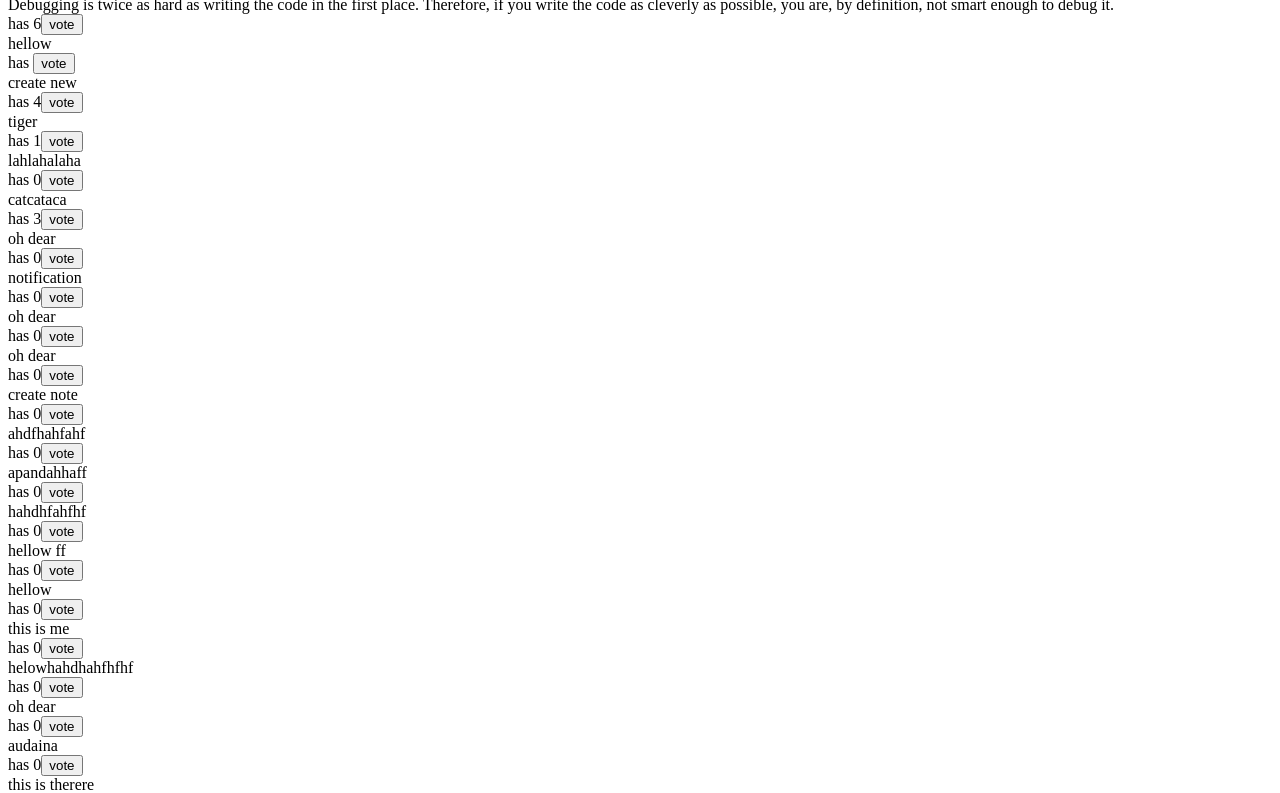
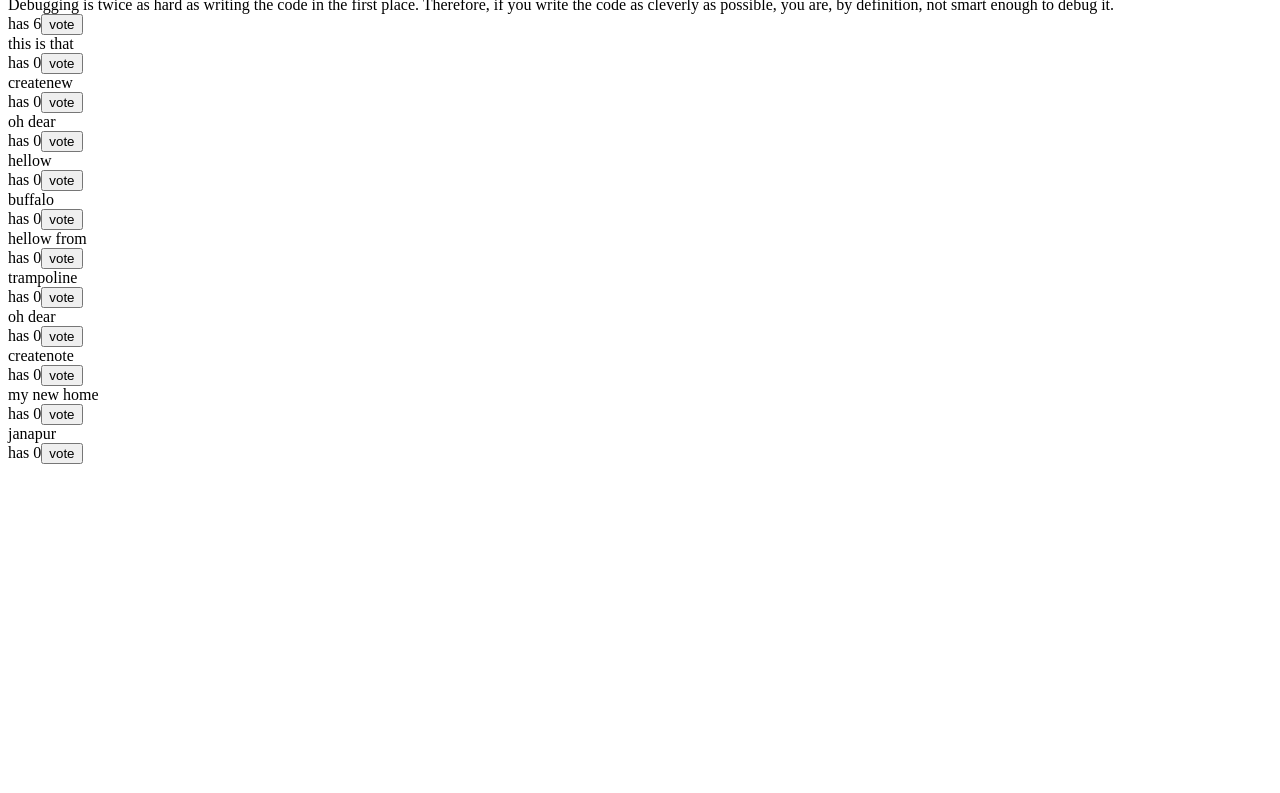
Before and after one commit to pratiksj/query-anecdote, a React (Create React App) app: page / in a window 1280 px wide. Shown: the part 320-1113 px from the top of the page. After the commit the page ends 800 px from the top, so only its background shows below. Built offline with nearby package versions, Linux system fonts and the light colour scheme; data requests are answered from the project's data file.

Commit message:
feat: initialize useState for storing data and use context api for decentralizing data for each component

```diff
--- a/db.json
+++ b/db.json
@@ -3,12 +3,12 @@
     {
       "content": "If it hurts, do it more often",
       "id": "47145",
-      "votes": 3
+      "votes": 10
     },
     {
       "content": "Adding manpower to a late software project makes it later!",
       "id": "21149",
-      "votes": 2
+      "votes": 3
     },
     {
       "content": "The first 90 percent of the code accounts for the first 90 percent of the development time...The remaining 10 percent of the code accounts for the other 90 percent of the development time.",
@@ -18,7 +18,7 @@
     {
       "content": "Any fool can write code that a computer can understand. Good programmers write code that humans can understand.",
       "id": "36975",
-      "votes": 0
+      "votes": 1
     },
     {
       "content": "Premature optimization is the root of all evil.",
@@ -31,153 +31,59 @@
       "votes": 6
     },
     {
-      "content": "hellow ",
-      "id": "7EwCeZX"
+      "content": "this is that ",
+      "votes": 0,
+      "id": "FfNcarp"
     },
     {
-      "content": "create new ",
-      "votes": 4,
-      "id": "OJNHovC"
-    },
-    {
-      "content": "tiger",
-      "votes": 1,
-      "id": "tcHY4FV"
-    },
-    {
-      "content": "lahlahalaha",
+      "content": "createnew",
       "votes": 0,
-      "id": "uQqZnZu"
-    },
-    {
-      "content": "catcataca",
-      "votes": 3,
-      "id": "nz_z_s-"
+      "id": "CJjaeZJ"
     },
     {
       "content": "oh dear",
       "votes": 0,
-      "id": "EfbvRFI"
+      "id": "2FfkfWO"
     },
     {
-      "content": "notification ",
+      "content": "hellow ",
       "votes": 0,
-      "id": "NIUdTTR"
+      "id": "9Vnmqnn"
+    },
+    {
+      "content": "buffalo",
+      "votes": 0,
+      "id": "QL14r3N"
+    },
+    {
+      "content": "hellow from",
+      "votes": 0,
+      "id": "KbhV7cf"
+    },
+    {
+      "content": "trampoline",
+      "votes": 0,
+      "id": "gYa41vP"
     },
     {
       "content": "oh dear",
       "votes": 0,
-      "id": "INdCAlg"
-    },
-    {
-      "content": "oh dear",
-      "votes": 0,
-      "id": "TcLamKv"
-    },
-    {
-      "content": "create note",
-      "votes": 0,
-      "id": "CkR5bV_"
-    },
-    {
-      "content": "ahdfhahfahf",
-      "votes": 0,
-      "id": "Igh9Gyy"
-    },
-    {
-      "content": "apandahhaff",
-      "votes": 0,
-      "id": "39yxBQr"
-    },
-    {
-      "content": "hahdhfahfhf",
-      "votes": 0,
-      "id": "tx_g64b"
-    },
-    {
-      "content": "hellow ff",
-      "votes": 0,
-      "id": "Y7zLWLp"
-    },
-    {
-      "content": "hellow ",
-      "votes": 0,
-      "id": "nc5jgen"
-    },
-    {
-      "content": "this is me",
-      "votes": 0,
-      "id": "2qZnXvy"
-    },
-    {
-      "content": "helowhahdhahfhfhf",
-      "votes": 0,
-      "id": "Q22jISB"
-    },
-    {
-      "content": "oh dear",
-      "votes": 0,
-      "id": "R3yovtg"
-    },
-    {
-      "content": "audaina ",
-      "votes": 0,
-      "id": "IFQ6puC"
-    },
-    {
-      "content": "this is therere",
-      "votes": 0,
-      "id": "OtSWLyb"
-    },
-    {
-      "content": "first notification",
-      "votes": 0,
-      "id": "qixLZPw"
-    },
-    {
-      "content": "kathmandyydf",
-      "votes": 0,
-      "id": "0zFJtHe"
-    },
-    {
-      "content": "night is getting lamba",
-      "votes": 0,
-      "id": "k37G9kl"
-    },
-    {
-      "content": "htis is famer",
-      "votes": 0,
-      "id": "r8rOJA4"
-    },
-    {
-      "content": "hshfhfhfhf",
-      "votes": 0,
-      "id": "4XHN0fC"
-    },
-    {
-      "content": "ahhf;hfhfhf",
-      "votes": 0,
-      "id": "9MOv-GY"
+      "id": "jIO466e"
     },
     {
       "content": "createnote",
       "votes": 0,
-      "id": "S5rEFEp"
+      "id": "q8RdVoF"
     },
     {
-      "content": "fghjklll",
+      "content": "my new home",
       "votes": 0,
-      "id": "ApIDdpV"
+      "id": "JALGnkP"
     },
     {
-      "content": "oh dear",
+      "content": "janapur",
       "votes": 0,
-      "id": "r4-jzHV"
-    },
-    {
-      "content": "oh dear",
-      "votes": 0,
-      "id": "cswhQ-7"
+      "id": "HlF8Trb"
     }
   ]
 }
--- a/src/AnecdoteContext.js
+++ b/src/AnecdoteContext.js
@@ -1,42 +1,28 @@
-import { createContext,useContext,useReducer } from "react";
+import { createContext, useContext, useState } from "react";
 
-const anecdoteReducer=(state,action)=>{
-    switch(action.type){
-case "SET_NOTIFICATION":
-    const content = action
-    console.log(content,"this is from anecdoteReducer")
-    //return {message:content}
-    return content.message
-    case "CLEAR_NOTIFICATION":
-        return null
-        default:
-            return state
-    }
-}
+const AnecdoteContext = createContext(); //create context objext
+console.log(AnecdoteContext, "i am AnecdoteContext");
+//const initalState = "";
 
+export const useMessageValue = () => {
+  const messageAndValue = useContext(AnecdoteContext);
+  return messageAndValue[0];
+};
 
-const AnecdoteContext =createContext()
-const initalState = null
+export const useMessageDispatch = () => {
+  const messageAndDispatch = useContext(AnecdoteContext);
+  return messageAndDispatch[1];
+};
 
-export const useMessageValue=()=>{
-    const messageAndValue = useContext(AnecdoteContext)
-    return messageAndValue[0]
-}
+export const AnectoteContextProvider = (props) => {
+  // const [notification, dispatch] = useReducer(anecdoteReducer, initalState);
+  const [notification, dispatch] = useState("");
+  console.log(notification, "this is from context notification");
+  return (
+    <AnecdoteContext.Provider value={[notification, dispatch]}>
+      {props.children}
+    </AnecdoteContext.Provider>
+  );
+};
 
-export const useMessageDispatch=()=>{
-    const messageAndDispatch = useContext(AnecdoteContext)
-    return messageAndDispatch[1]
-}
-
-
-export const AnectoteContextProvider =(props)=>{
-const [notification,dispatch] = useReducer(anecdoteReducer,initalState)
-console.log(notification,"this is from context")
-return(
-    <AnecdoteContext.Provider value={[notification,dispatch]}>
-        {props.children}
-    </AnecdoteContext.Provider>
-)
-}
-
-export default AnecdoteContext
+export default AnecdoteContext;
--- a/src/App.js
+++ b/src/App.js
@@ -1,77 +1,78 @@
-import AnecdoteForm from './components/AnecdoteForm'
-import Notification from './components/Notification'
-import { useQuery,useMutation, useQueryClient } from 'react-query'
-import { getAnectodes,updateAnecdote} from './request'
+import AnecdoteForm from "./components/AnecdoteForm";
+import Notification from "./components/Notification";
+import { useQuery, useMutation, useQueryClient } from "react-query";
+import { getAnectodes, updateAnecdote } from "./request";
 //import { useContext } from 'react'
 //import AnecdoteContext from './AnecdoteContext'
-import { useMessageDispatch } from './AnecdoteContext'
+import { useMessageDispatch } from "./AnecdoteContext";
 
 const App = () => {
   //const [notification,dispatch] = useContext(AnecdoteContext)
-  const dispatch = useMessageDispatch()
-  const queryClient = useQueryClient()
+  const dispatch = useMessageDispatch();
+  const queryClient = useQueryClient();
 
   const updateAnecdoteMutation = useMutation(updateAnecdote, {
     onSuccess: (updatedAnecdote) => {
-      console.log(updatedAnecdote,"this me upatenotification")
-      const anecdotes = queryClient.getQueryData('anecdotes')
+      console.log(updatedAnecdote, "this me upatenotification");
+      const anecdotes = queryClient.getQueryData("anecdotes");
 
-      queryClient.setQueryData('anecdotes',anecdotes.map((anecdote)=>{
-        return anecdote.id===updatedAnecdote.id? updatedAnecdote: anecdote
-      }))
-      dispatch({type:"SET_NOTIFICATION",message:`${updatedAnecdote.content} has been liked`})
-      setTimeout(()=>{
-        dispatch({type:"CLEAR_NOTIFICATION"})
-      },2000)
+      queryClient.setQueryData(
+        "anecdotes",
+        anecdotes.map((anecdote) => {
+          return anecdote.id === updatedAnecdote.id
+            ? updatedAnecdote
+            : anecdote;
+        })
+      );
+      dispatch(`${updatedAnecdote.content} has been liked`);
+      setTimeout(() => {
+        dispatch("");
+      }, 2000);
     },
-  })
+  });
 
+  const result = useQuery("anecdotes", getAnectodes, {
+    retry: false,
+    // onSuccess: () => {
+    //   queryClient.invalidateQueries("anecdotes");
+    // },
+  });
+  console.log(result, "i am result");
 
-  const result = useQuery("anecdotes",getAnectodes,{
-    retry:false
-  })
-
-  if(result.isLoading){
-    return <h1>loading data</h1>
-
+  if (result.isLoading) {
+    return <h1>loading data</h1>;
   }
 
-  if(result.isError){
-    return <h1>Anecdote service not available due to problems in server</h1>
-
+  if (result.isError) {
+    return <h1>Anecdote service not available due to problems in server</h1>;
   }
 
-  const anecdotes = result.data
-  console.log(anecdotes)
-
+  const anecdotes = result.data;
+  console.log(anecdotes);
 
   const handleVote = (anecdote) => {
-    console.log(anecdote,"handlevote")
-    updateAnecdoteMutation.mutate({...anecdote, votes: anecdote.votes+1 })
-
-  }
-
+    console.log(anecdote, "handlevote");
+    updateAnecdoteMutation.mutate({ ...anecdote, votes: anecdote.votes + 1 });
+  };
 
   return (
     <div>
       <h3>Anecdote app</h3>
 
       <Notification />
-      <AnecdoteForm/>
+      <AnecdoteForm />
 
-      {anecdotes.map(anecdote =>
+      {anecdotes.map((anecdote) => (
         <div key={anecdote.id}>
-          <div>
-            {anecdote.content}
-          </div>
+          <div>{anecdote.content}</div>
           <div>
             has {anecdote.votes}
             <button onClick={() => handleVote(anecdote)}>vote</button>
           </div>
         </div>
-      )}
+      ))}
     </div>
-  )
-}
+  );
+};
 
-export default App
+export default App;
--- a/src/components/AnecdoteForm.js
+++ b/src/components/AnecdoteForm.js
@@ -1,41 +1,36 @@
-import {createAnecdote } from '../request'
-import { useMutation,useQueryClient } from 'react-query'
-//import { useContext } from 'react'
-//import AnecdoteContext from '../AnecdoteContext'
-import { useMessageDispatch } from '../AnecdoteContext'
+import { createAnecdote } from "../request";
+import { useMutation, useQueryClient } from "react-query";
+import { useMessageDispatch } from "../AnecdoteContext";
 
+const AnecdoteForm = ({ type }) => {
+  const dispatch = useMessageDispatch();
 
-const AnecdoteForm = ({type}) => {
-  //const [notification,dispatch] = useContext(AnecdoteContext)
-  const dispatch = useMessageDispatch()
+  const queryClient = useQueryClient();
 
+  const newAnecdoteMutation = useMutation(createAnecdote, {
+    onSuccess: (newAnecdote) => {
+      console.log(newAnecdote, "i am new anecdote");
+      const notes = queryClient.getQueryData("anecdotes");
+      queryClient.setQueryData("anecdotes", notes.concat(newAnecdote));
+      dispatch(`${newAnecdote.content} has been added successfully`);
+      setTimeout(() => {
+        dispatch("");
+      }, 2000);
+    },
 
-const queryClient = useQueryClient()
-
-const newAnecdoteMutation = useMutation(createAnecdote,{
-  onSuccess: (newAnecdote) => {
-    console.log(newAnecdote,"i am new anecdote")
-    const notes = queryClient.getQueryData('anecdotes')
-      queryClient.setQueryData('anecdotes', notes.concat(newAnecdote))
-      dispatch({type:"SET_NOTIFICATION",message:`${newAnecdote.content} has added`})
-      setTimeout(()=>{
-        dispatch({type:"CLEAR_NOTIFICATION"})
-      },2000);
-      },
-      onError:(error)=>{
-        dispatch({type:"SET_NOTIFICATION",message:error.response.data.error})
-        setTimeout(()=>{
-          dispatch({type:"CLEAR_NOTIFICATION"})
-        },2000)
-      }
-})
-
+    onError: (error) => {
+      dispatch(`${error.response.data.error}`);
+      setTimeout(() => {
+        dispatch("");
+      }, 2000);
+    },
+  });
 
   const onCreate = async (event) => {
-    event.preventDefault()
-    const content = event.target.anecdote.value
-    event.target.anecdote.value = ''
-    newAnecdoteMutation.mutate({content,votes:0})
+    event.preventDefault();
+    const content = event.target.anecdote.value;
+    event.target.anecdote.value = "";
+    newAnecdoteMutation.mutate({ content, votes: 0 });
     // try{
     //   await newAnecdoteMutation.mutateAsync({content,votes:0})
     //   dispatch({type:"SET_NOTIFICATION",message:`${content} has added`})
@@ -48,18 +43,17 @@ const newAnecdoteMutation = useMutation(createAnecdote,{
     //     dispatch({type:"CLEAR_NOTIFICATION"})
     //   },2000)
     // }
-
-}
+  };
 
   return (
     <div>
       <h3>create new</h3>
       <form onSubmit={onCreate}>
-        <input name='anecdote' />
+        <input name="anecdote" />
         <button type="submit">create</button>
       </form>
     </div>
-  )
-}
+  );
+};
 
-export default AnecdoteForm
+export default AnecdoteForm;
```
Also changed, not shown: src/components/Notification.js (+10 -14 lines), src/index.js (+9 -9 lines), 1 other file (tests, documents, lock files or other folders).
